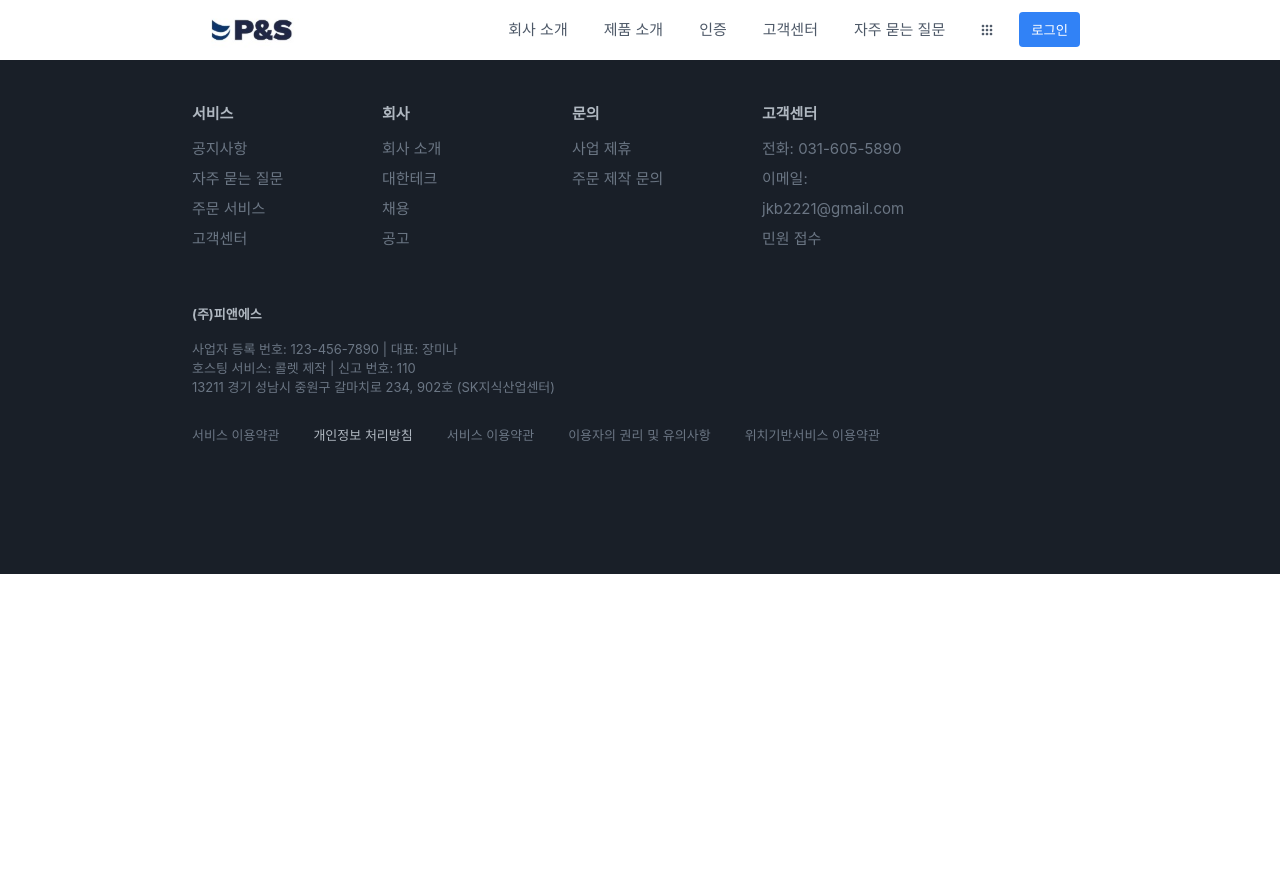
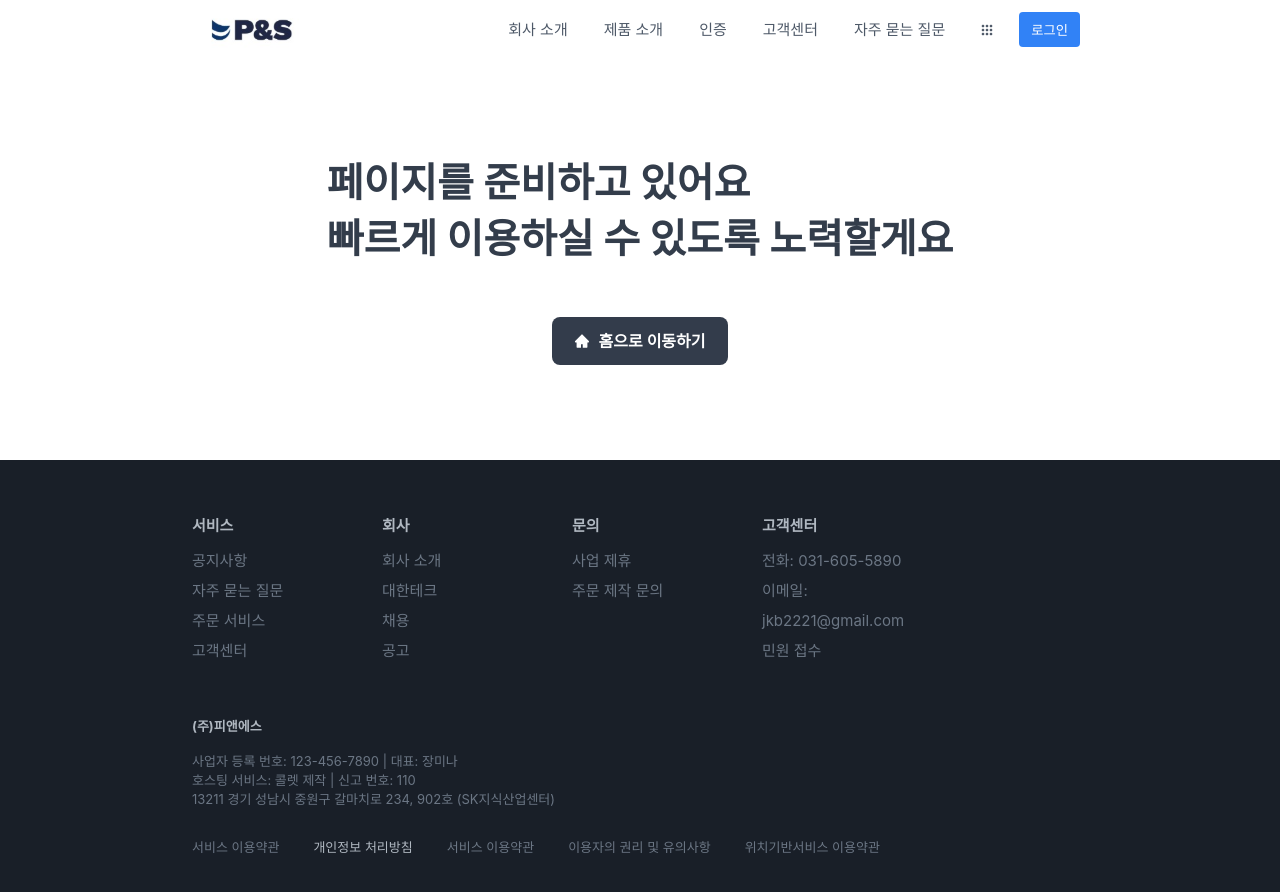
Before and after one commit to kyubumjang/pns-fe, a Next.js app: page /prepare in a window 1280 px wide. Shown: the top 892 px of the page. Before the commit the page ends 800 px from the top, so only its background shows below. Built offline with nearby package versions, Linux system fonts and the light colour scheme; a web font is replaced by a local one.

Commit message:
feat(prepare): prepare 템플릿 구현 및 적용

```diff
--- a/src/pages/prepare/index.tsx
+++ b/src/pages/prepare/index.tsx
@@ -1,12 +1,7 @@
-import Link from 'next/link';
+import PrepareTemplate from 'templates/prepare/Prepare';
 
 const Prepare = () => {
-  return (
-    <>
-      <div>페이지 준비중입니다.</div>
-      <Link href='/'>홈으로 이동하기</Link>
-    </>
-  );
+  return <PrepareTemplate />;
 };
 
 export default Prepare;
--- /dev/null
+++ b/src/templates/prepare/Prepare.styles.ts
@@ -0,0 +1,25 @@
+import styled from '@emotion/styled';
+
+export const PrepareContainer = styled('div')({
+  display: 'flex',
+  paddingTop: '60px',
+});
+
+export const PrepareInfoContainer = styled('div')({
+  display: 'flex',
+  width: '100%',
+  height: '50vh',
+  flexDirection: 'column',
+  alignItems: 'center',
+  justifyContent: 'center',
+});
+
+export const PrepareTitle = styled('div')({
+  display: 'flex',
+  flexDirection: 'column',
+});
+
+export const LinkWrapper = styled('div')({
+  marginTop: '50px',
+  cursor: 'pointer',
+});
--- /dev/null
+++ b/src/templates/prepare/Prepare.tsx
@@ -0,0 +1,30 @@
+import Link from 'next/link';
+import { AiFillHome } from 'react-icons/ai';
+
+import Text from '@/components/Text/Text';
+import { LinkContentWrapper } from '@/styles/common';
+
+import * as S from './Prepare.styles';
+
+const PrepareTemplate = () => {
+  return (
+    <S.PrepareContainer>
+      <S.PrepareInfoContainer>
+        <S.PrepareTitle>
+          <Text tag='h3'>페이지를 준비하고 있어요</Text>
+          <Text tag='h3'>빠르게 이용하실 수 있도록 노력할게요</Text>
+        </S.PrepareTitle>
+        <S.LinkWrapper>
+          <Link href='/'>
+            <LinkContentWrapper>
+              <AiFillHome />
+              홈으로 이동하기
+            </LinkContentWrapper>
+          </Link>
+        </S.LinkWrapper>
+      </S.PrepareInfoContainer>
+    </S.PrepareContainer>
+  );
+};
+
+export default PrepareTemplate;
```
